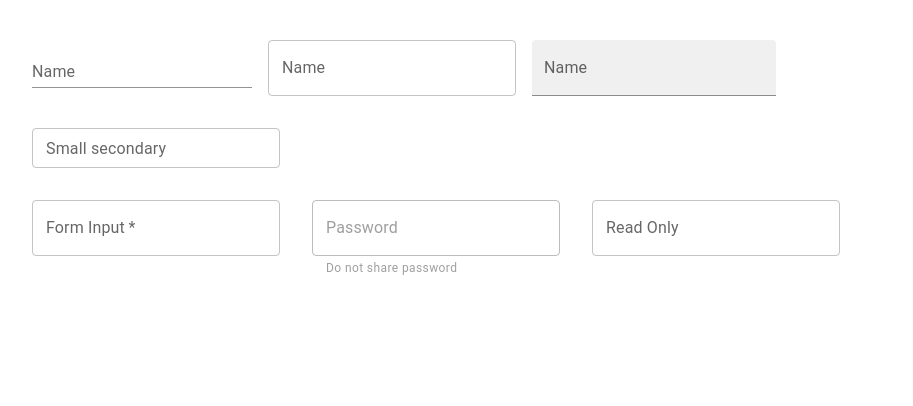
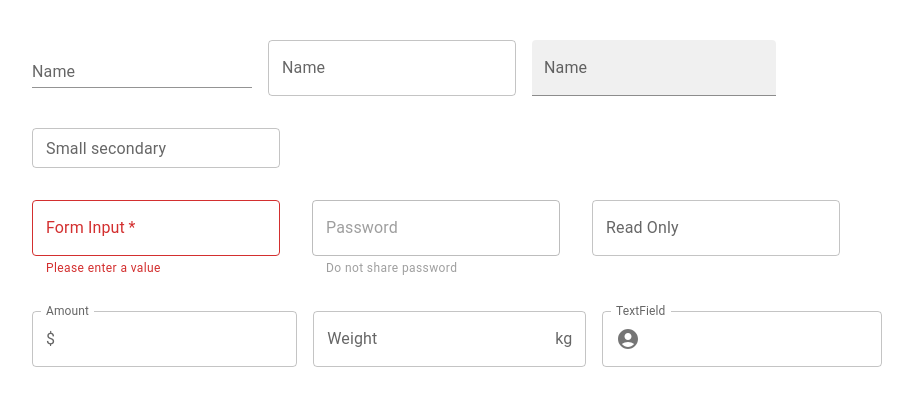
Before and after one commit to JASIMBD007/learn-material, a React (Vite) app: page / in a window 1280 px wide. Shown: the top 406 px of the page, without its empty margins (8-921 px from the left). Built offline with nearby package versions, Linux system fonts and the light colour scheme.

Commit message:
form validation added for error

```diff
--- a/src/components/MuiTextField.tsx
+++ b/src/components/MuiTextField.tsx
@@ -1,22 +1,64 @@
-import { Stack, TextField } from "@mui/material";
+import { AccountCircle } from "@mui/icons-material";
+import { InputAdornment, Stack, TextField } from "@mui/material";
+import { useState } from "react";
 
 export default function MuiTextField() {
+  const [value, setValue] = useState("");
+  return (
+    <Stack spacing={4}>
+      <Stack direction="row" spacing={2}>
+        <TextField label="Name" variant="standard" />
+        <TextField label="Name" variant="outlined" />
+        <TextField label="Name" variant="filled" />
+      </Stack>
 
-    return(
-        <Stack spacing={4}>
-            <Stack direction='row' spacing={2}>
-              <TextField label='Name' variant="standard"/>
-              <TextField label="Name" variant="outlined"/>
-              <TextField label="Name" variant="filled"/>
-            </Stack>
-            <Stack spacing={4} direction="row">
-                <TextField label="Small secondary" size="small" color="secondary"/>
-            </Stack>
-            <Stack spacing={4} direction="row">
-                <TextField label="Form Input" required/>
-                <TextField label="Password" type="password" helperText="Do not share password" disabled/>
-                <TextField label="Read Only"  inputProps={{readOnly:true}}/>
-            </Stack>
-        </Stack>
-    )
+      <Stack spacing={4} direction="row">
+        <TextField label="Small secondary" size="small" color="secondary" />
+      </Stack>
+
+      <Stack spacing={4} direction="row">
+        <TextField
+          label="Form Input"
+          required
+          value={value}
+          onChange={(e) => setValue(e.target.value)}
+          error={!value} //if value is empty, show error
+          helperText={!value ? "Please enter a value" : ""} //if value is empty, show error
+        />
+        <TextField
+          label="Password"
+          type="password"
+          helperText="Do not share password"
+          disabled
+        />
+        <TextField label="Read Only" inputProps={{ readOnly: true }} />
+      </Stack>
+
+      <Stack direction="row" spacing={2}>
+        <TextField
+          label="Amount"
+          InputProps={{
+            startAdornment: <InputAdornment position="start">$</InputAdornment>,
+          }}
+        />
+        <TextField
+          label="Weight"
+          InputProps={{
+            endAdornment: <InputAdornment position="end">kg</InputAdornment>,
+          }}
+        />
+
+        <TextField
+          label="TextField"
+          InputProps={{
+            startAdornment: (
+              <InputAdornment position="start">
+                <AccountCircle />
+              </InputAdornment>
+            ),
+          }}
+        />
+      </Stack>
+    </Stack>
+  );
 }
```
